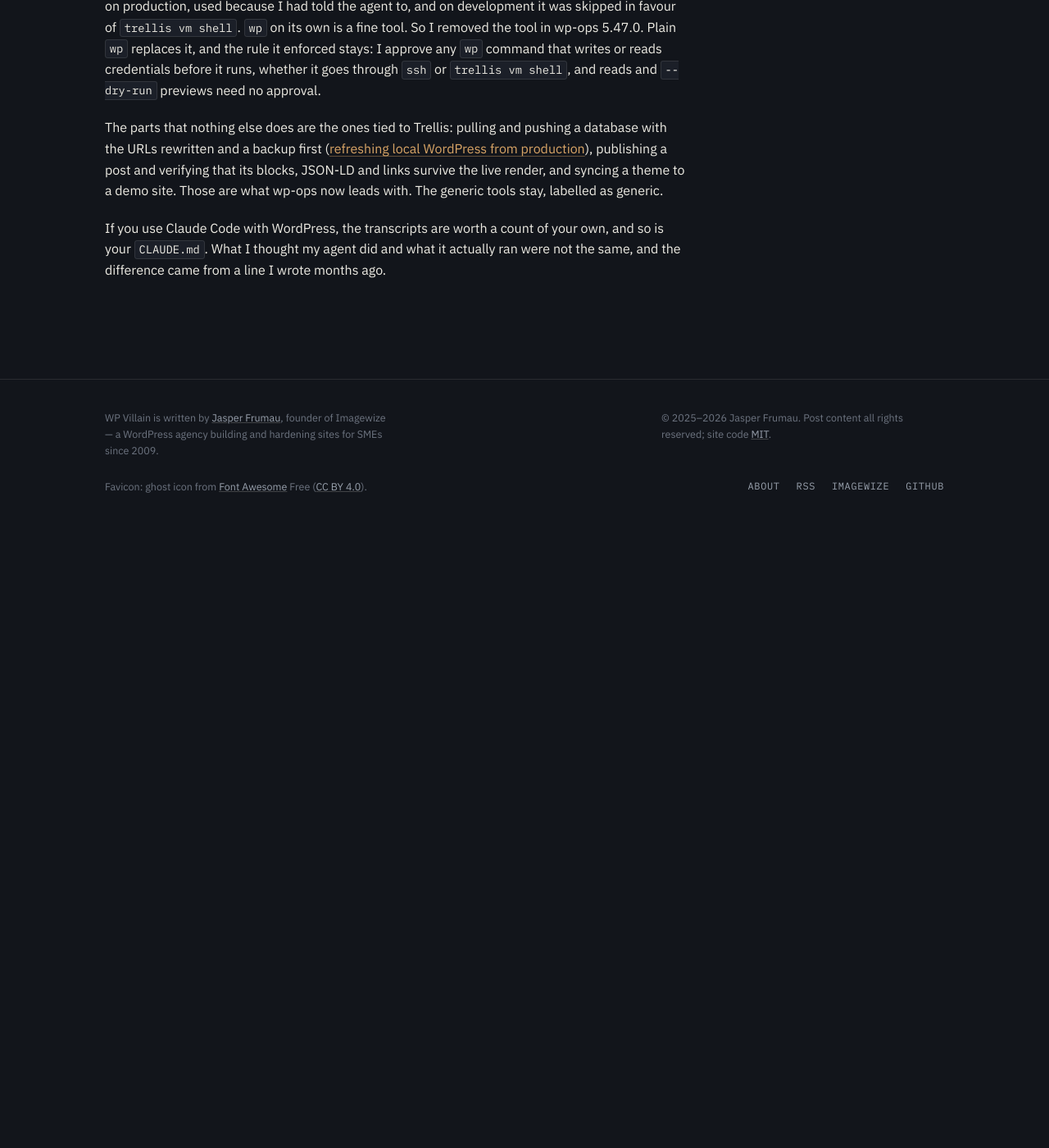
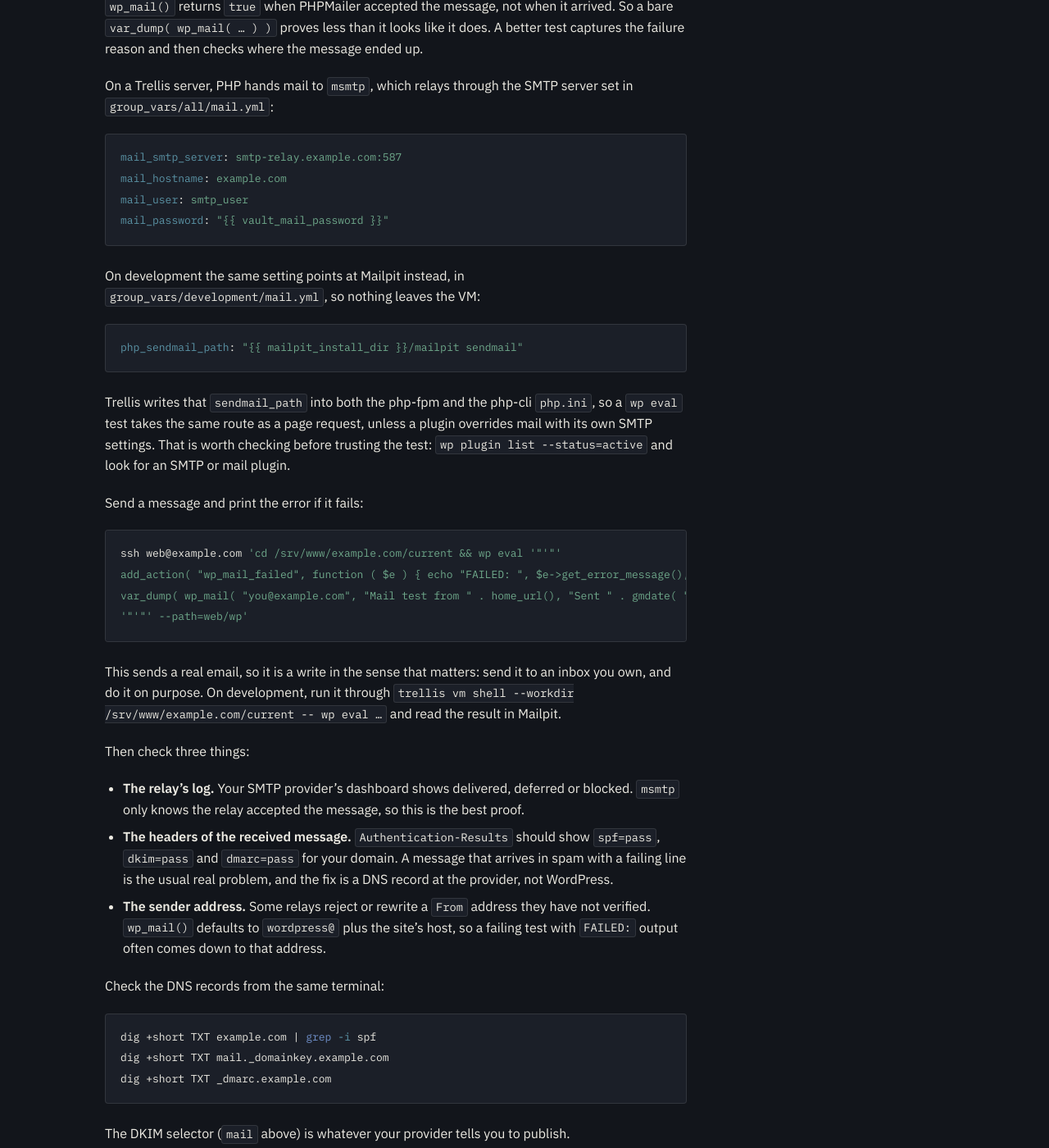
Before and after one commit to wpvillain/wpvillain.github.io, a Jekyll site: the page built from _posts/2026-11-15-claude-code-wp-cli-commands-wp-ops-vs-plain-wp.markdown, in a window 1280 px wide and 1400 px high, scrolled down 5559 px. Shown: the whole window at 82% size. Built offline with Jekyll 4.4.1, drawn with Linux system fonts in a browser that asks for light colours; before the commit the page ends 6206 px from its top, so only the background shows below that; some of the changed text lies outside the part shown.

Commit message:
Post: add a section on testing mail for real, with the Trellis mail setup

````diff
--- a/_posts/2026-11-15-claude-code-wp-cli-commands-wp-ops-vs-plain-wp.markdown
+++ b/_posts/2026-11-15-claude-code-wp-cli-commands-wp-ops-vs-plain-wp.markdown
@@ -102,7 +102,7 @@ Bigger cleanups went into a `.sql` file first, so the statements could be read b
 
 About 85 calls. `wp eval` runs PHP inside a loaded WordPress, which answers questions no command covers:
 
-- **Does mail work after a provision?** `wp eval 'var_dump( wp_mail( "you@example.com", "Mail test", "ok" ) );'` after a Trellis upgrade, once on development and once on production.
+- **Does mail work after an msmtp upgrade?** `wp eval` with a `wp_mail()` call after upgrading msmtp on a Trellis server, once on development and once on production. A bare `var_dump( wp_mail( … ) )` only says whether mail was handed off; [testing mail for real](#testing-mail-for-real) below shows a version that also reports why a send failed.
 - **What does a plugin function return for this theme?** Call it directly and echo the result, on each multisite subsite in turn with `--url`.
 - **What is in the global styles?** Read the user global styles post through `WP_Theme_JSON_Resolver::get_user_global_styles_post_id()` and decode its JSON.
 
@@ -138,6 +138,54 @@ About 100 calls, almost all reads. What is installed and active before and after
 
 Two flags appear on nearly every command above: `--path=web/wp`, because Bedrock keeps WordPress in `web/wp` (or a [`wp-cli.yml`](/bedrock-wp-cli-yml-and-pattern-validate-block-pattern-files/) that sets it), and `--url=` on multisite, because without it WP-CLI acts on the main site.
 
+## Testing mail for real
+
+`wp_mail()` returns `true` when PHPMailer accepted the message, not when it arrived. So a bare `var_dump( wp_mail( … ) )` proves less than it looks like it does. A better test captures the failure reason and then checks where the message ended up.
+
+On a Trellis server, PHP hands mail to `msmtp`, which relays through the SMTP server set in `group_vars/all/mail.yml`:
+
+```yaml
+mail_smtp_server: smtp-relay.example.com:587
+mail_hostname: example.com
+mail_user: smtp_user
+mail_password: "{% raw %}{{ vault_mail_password }}{% endraw %}"
+```
+
+On development the same setting points at Mailpit instead, in `group_vars/development/mail.yml`, so nothing leaves the VM:
+
+```yaml
+php_sendmail_path: "{% raw %}{{ mailpit_install_dir }}{% endraw %}/mailpit sendmail"
+```
+
+Trellis writes that `sendmail_path` into both the php-fpm and the php-cli `php.ini`, so a `wp eval` test takes the same route as a page request, unless a plugin overrides mail with its own SMTP settings. That is worth checking before trusting the test: `wp plugin list --status=active` and look for an SMTP or mail plugin.
+
+Send a message and print the error if it fails:
+
+```bash
+ssh web@example.com 'cd /srv/www/example.com/current && wp eval '"'"'
+add_action( "wp_mail_failed", function ( $e ) { echo "FAILED: ", $e->get_error_message(), "\n"; } );
+var_dump( wp_mail( "you@example.com", "Mail test from " . home_url(), "Sent " . gmdate( "c" ) ) );
+'"'"' --path=web/wp'
+```
+
+This sends a real email, so it is a write in the sense that matters: send it to an inbox you own, and do it on purpose. On development, run it through `trellis vm shell --workdir /srv/www/example.com/current -- wp eval …` and read the result in Mailpit.
+
+Then check three things:
+
+- **The relay's log.** Your SMTP provider's dashboard shows delivered, deferred or blocked. `msmtp` only knows the relay accepted the message, so this is the best proof.
+- **The headers of the received message.** `Authentication-Results` should show `spf=pass`, `dkim=pass` and `dmarc=pass` for your domain. A message that arrives in spam with a failing line is the usual real problem, and the fix is a DNS record at the provider, not WordPress.
+- **The sender address.** Some relays reject or rewrite a `From` address they have not verified. `wp_mail()` defaults to `wordpress@` plus the site's host, so a failing test with `FAILED:` output often comes down to that address.
+
+Check the DNS records from the same terminal:
+
+```bash
+dig +short TXT example.com | grep -i spf
+dig +short TXT mail._domainkey.example.com
+dig +short TXT _dmarc.example.com
+```
+
+The DKIM selector (`mail` above) is whatever your provider tells you to publish.
+
 ## What this means for wp-ops
 
 Remote WP-CLI is something many MCP servers already offer, and plain `ssh` does the same job. The count shows it: wp-ops' `wp_cli` tool was mostly a shortcut for reads and single meta writes on production, used because I had told the agent to, and on development it was skipped in favour of `trellis vm shell`. `wp` on its own is a fine tool. So I removed the tool in wp-ops 5.47.0. Plain `wp` replaces it, and the rule it enforced stays: I approve any `wp` command that writes or reads credentials before it runs, whether it goes through `ssh` or `trellis vm shell`, and reads and `--dry-run` previews need no approval.
````
